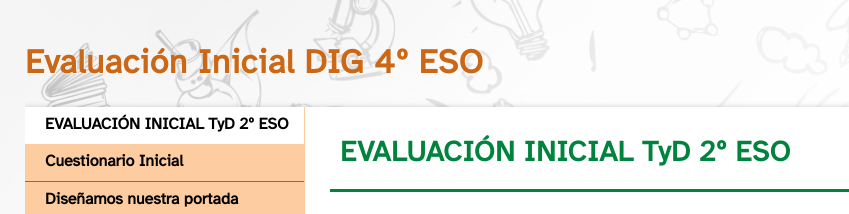
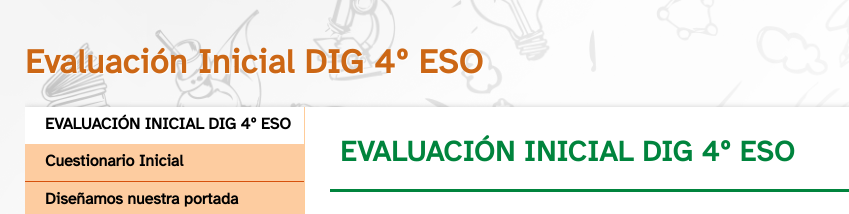
Before and after one commit to ramondor/SdA_DIG_4_ESO_01_EV_INICIAL, a plain HTML site: page index.html in a window 1280 px wide. Shown: the top 214 px of the page, 0-849 px from the left. Drawn offline with Linux system fonts and the light colour scheme.

Commit message:
Add files via upload

```diff
--- a/index.html
+++ b/index.html
@@ -23,7 +23,7 @@
 <header id="header" ><div id="headerContent">Evaluación Inicial DIG 4º ESO</div></header>
 <nav id="siteNav">
 <ul>
-   <li id="active"><a href="index.html" class="active daddy main-node">EVALUACIÓN INICIAL TyD 2º ESO</a></li>
+   <li id="active"><a href="index.html" class="active daddy main-node">EVALUACIÓN INICIAL DIG 4º ESO</a></li>
    <li><a href="cuestionario_inicial.html" class="no-ch">Cuestionario Inicial</a></li>
    <li><a href="diseamos_nuestra_portada.html" class="no-ch">Diseñamos nuestra portada</a></li>
    <li><a href="ideas_previas.html" class="no-ch">Ideas previas</a></li>
@@ -41,7 +41,7 @@
 </div>
 <div id="main-wrapper">
 <section id="main">
-<header id="nodeDecoration"><h1 id="nodeTitle">EVALUACIÓN INICIAL TyD 2º ESO</h1></header>
+<header id="nodeDecoration"><h1 id="nodeTitle">EVALUACIÓN INICIAL DIG 4º ESO</h1></header>
 <article class="iDevice_wrapper textIdevice" id="id13">
 <div class="iDevice emphasis0" >
 <div id="ta13_19301_2" class="block iDevice_content">
```
